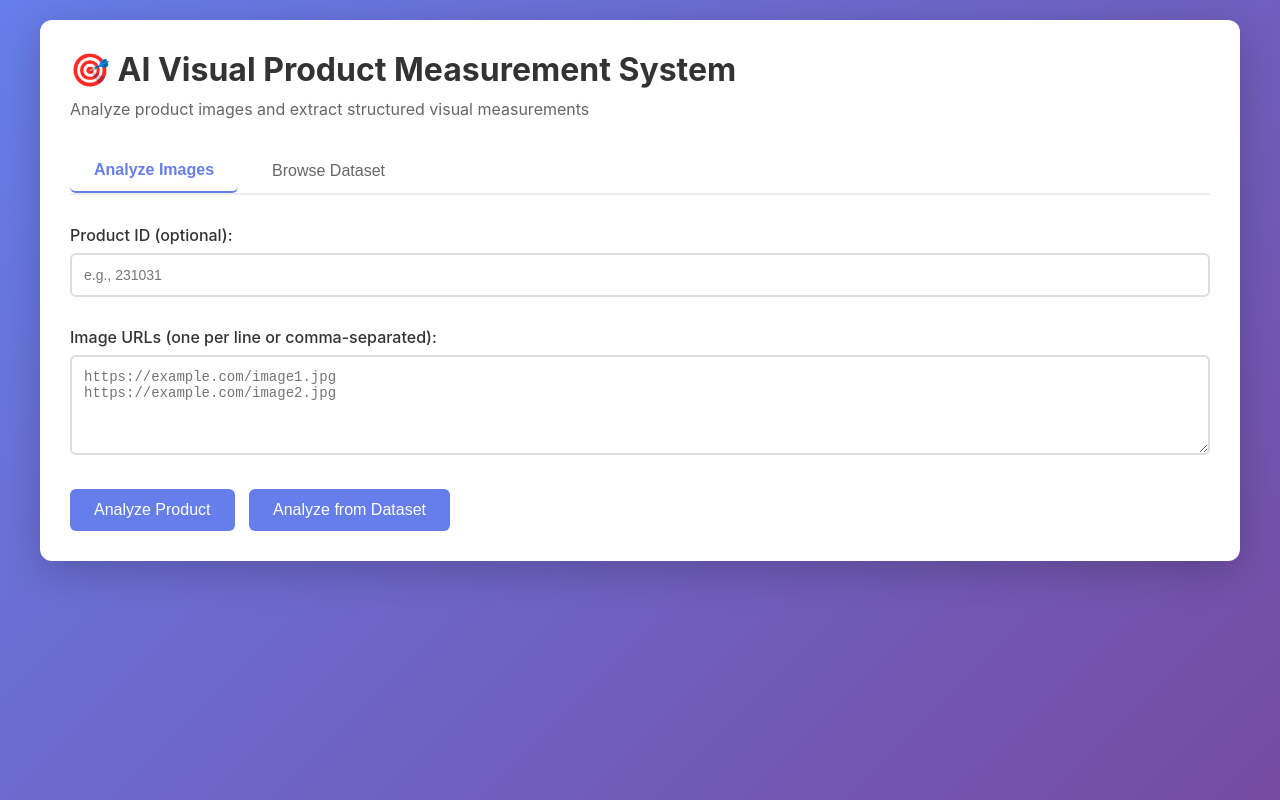
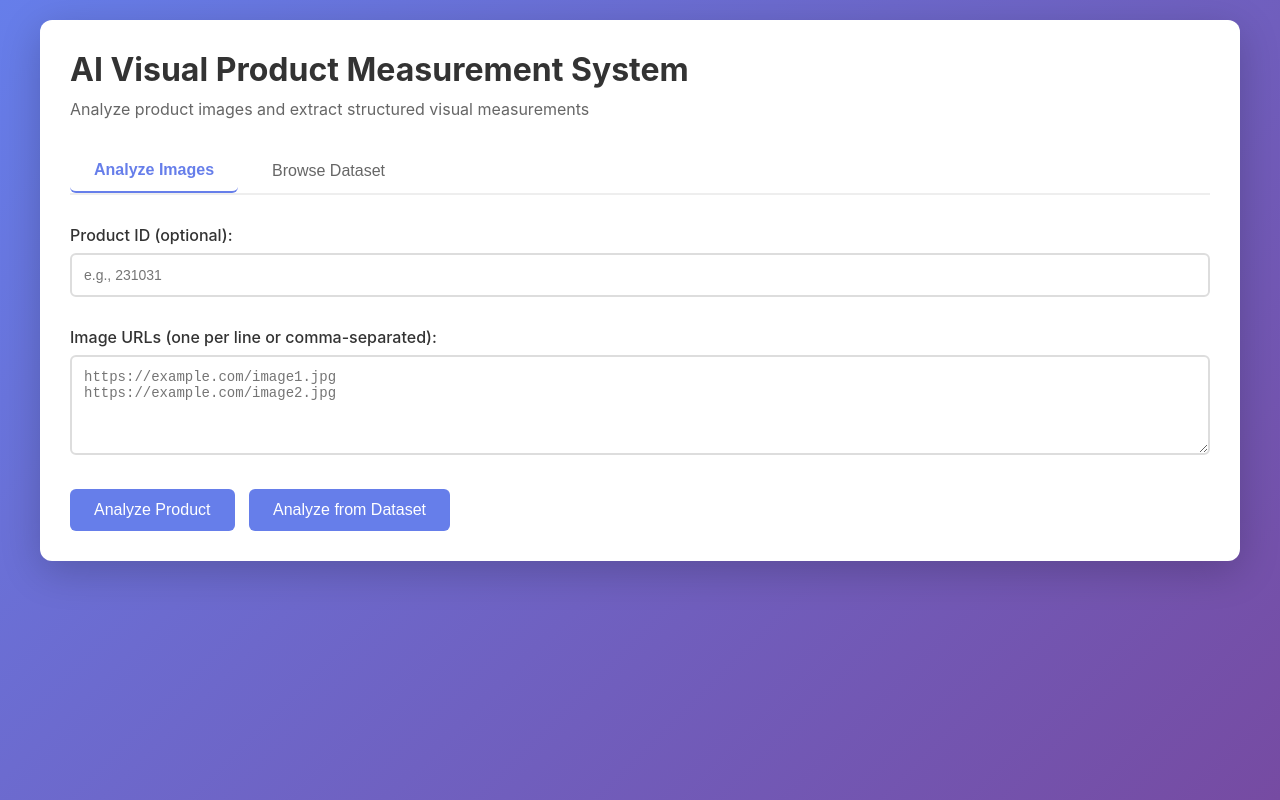
Before and after one commit to charan-sai-vignesh/AI-Visual-Product-Measurement-System, a plain HTML site: page lenskart/frontend/index.html in a window 1280 px wide. Drawn offline with Linux system fonts and the light colour scheme.

Commit message:
Remove emoji from the main heading

```diff
--- a/lenskart/frontend/index.html
+++ b/lenskart/frontend/index.html
@@ -273,7 +273,7 @@
 </head>
 <body>
     <div class="container">
-        <h1>🎯 AI Visual Product Measurement System</h1>
+        <h1> AI Visual Product Measurement System</h1>
         <p class="subtitle">Analyze product images and extract structured visual measurements</p>
 
         <div class="tabs">
```
